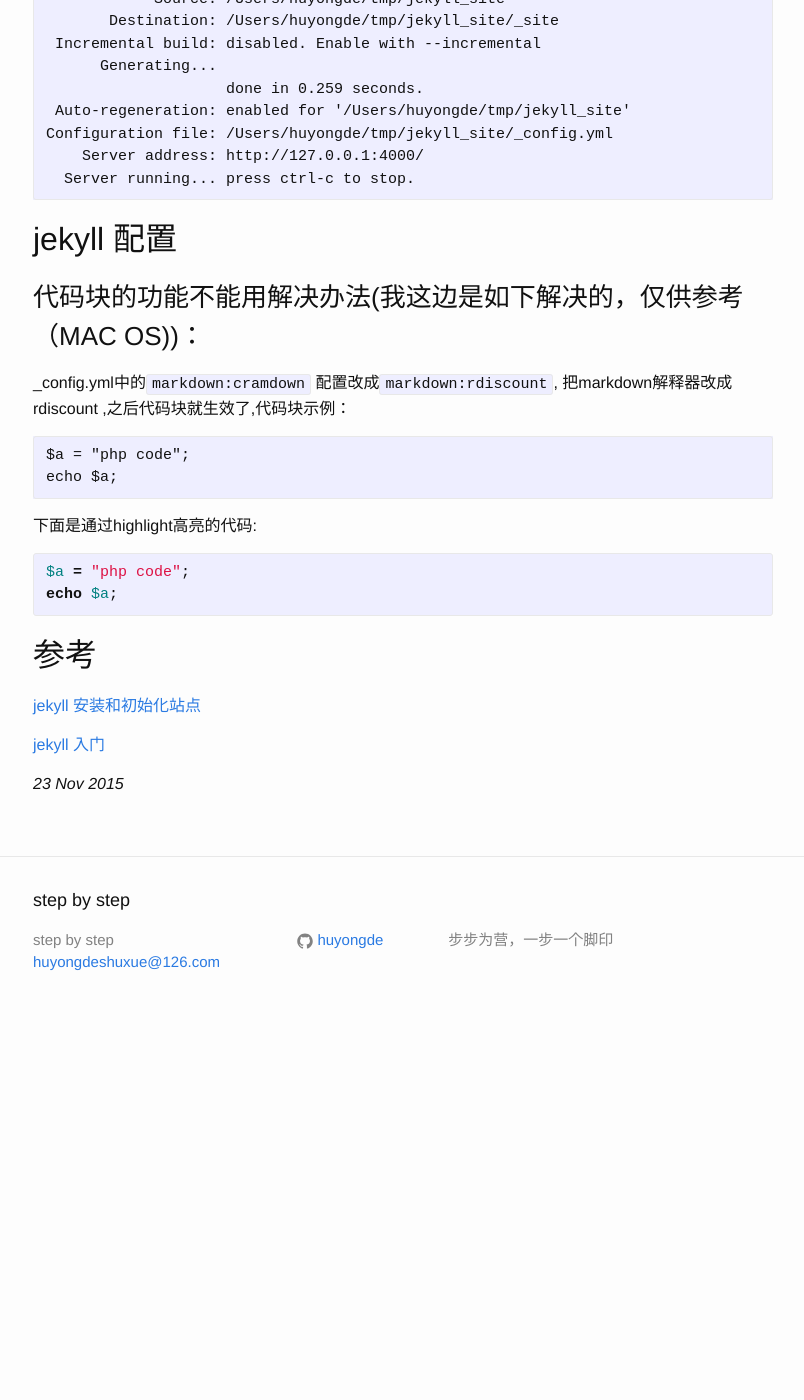
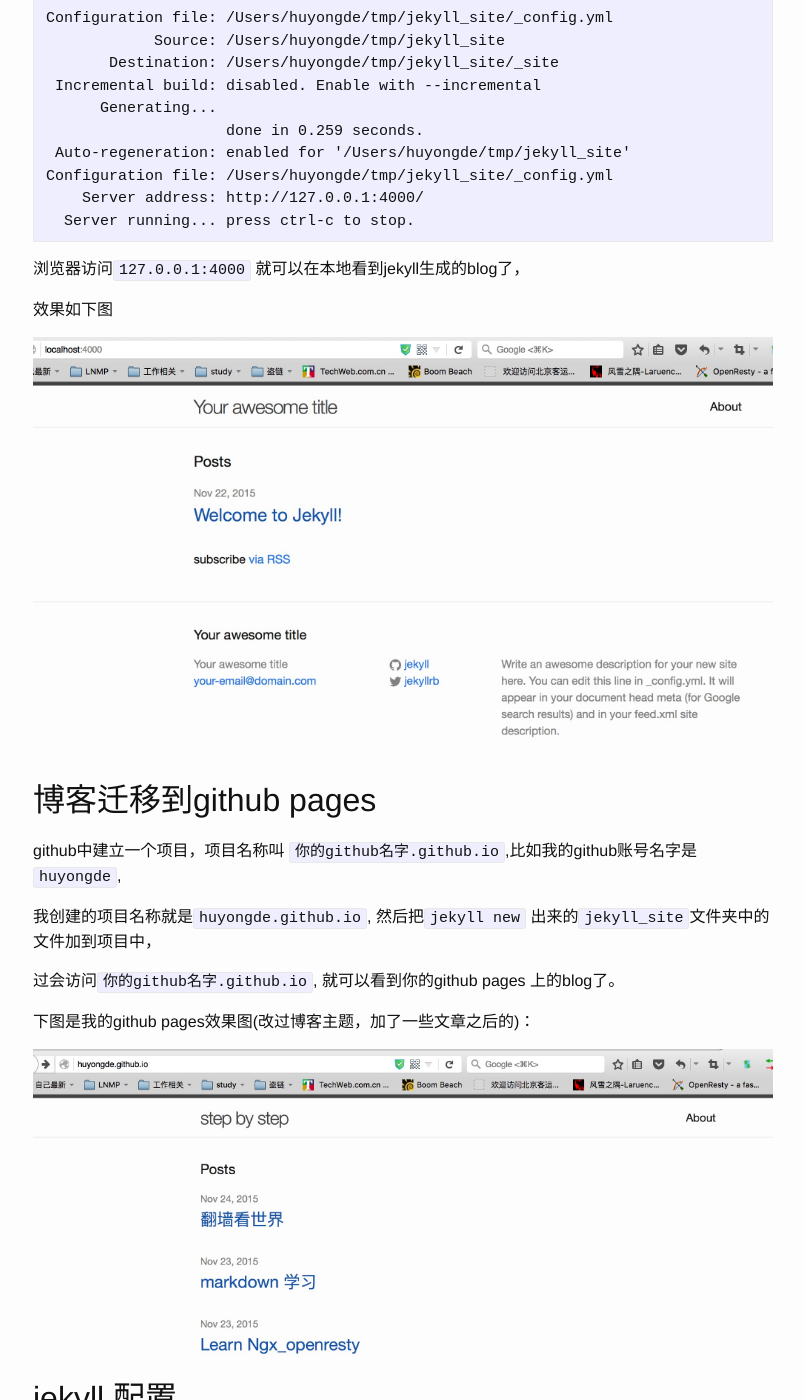
Before and after one commit to huyongde/huyongde.github.io, a Jekyll site: the page built from _posts/2015-11-23-jekyll-learn.md, in a window 1280 px wide and 1400 px high, scrolled down 1710 px. Shown: the whole window, without its empty margins (237-1041 px from the left). Built offline with Jekyll 4.4.1, drawn with Linux system fonts in a browser that asks for light colours; Markdown is read by kramdown in place of the engine named in the settings; before the commit the page ends 2744 px from its top, so only the background shows below that; some of the changed text lies outside the part shown.

Commit message:
update jekyll learn

````diff
--- a/_posts/2015-11-23-jekyll-learn.md
+++ b/_posts/2015-11-23-jekyll-learn.md
@@ -1,6 +1,6 @@
 ---
 layout: post
-title: jekyll 入门
+title: jekyll 入门 && jekyll 搭建github page的框架
 ---
 
 主题
@@ -49,6 +49,24 @@
   Server running... press ctrl-c to stop.
 ```
 
+浏览器访问`127.0.0.1:4000` 就可以在本地看到jekyll生成的blog了，
+
+效果如下图
+
+![本机blog效果图](/image/jekyll_server.png)
+
+##博客迁移到github pages
+
+github中建立一个项目，项目名称叫 `你的github名字.github.io`,比如我的github账号名字是`huyongde`,
+
+我创建的项目名称就是`huyongde.github.io`, 然后把`jekyll new` 出来的`jekyll_site`文件夹中的文件加到项目中，
+
+过会访问`你的github名字.github.io`, 就可以看到你的github pages 上的blog了。
+
+下图是我的github pages效果图(改过博客主题，加了一些文章之后的)：
+
+![my github page blog](/image/huyongde_githubpages.png)
+
 ##jekyll 配置
 
 ###代码块的功能不能用解决办法(我这边是如下解决的，仅供参考（MAC OS))：
````
Also changed, not shown: image/huyongde_githubpages.png (added), image/jekyll_server.png (added).
